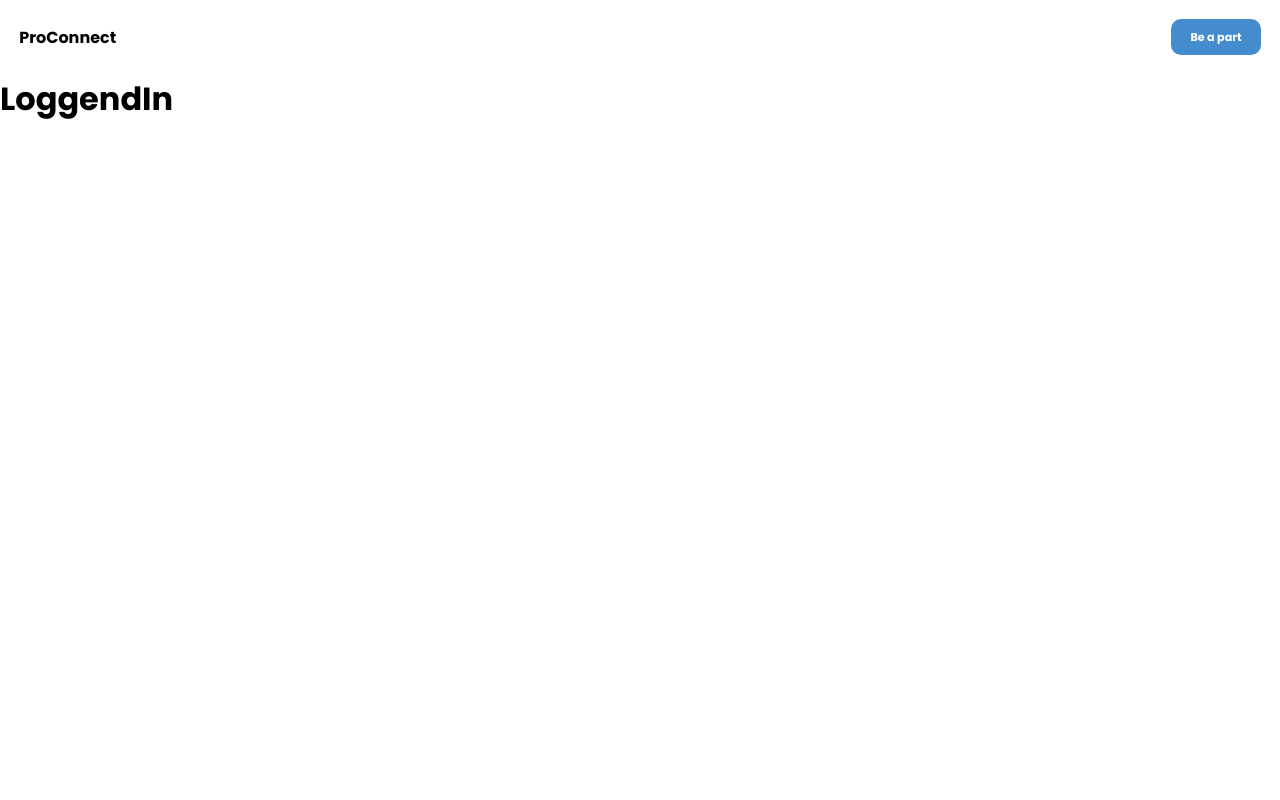
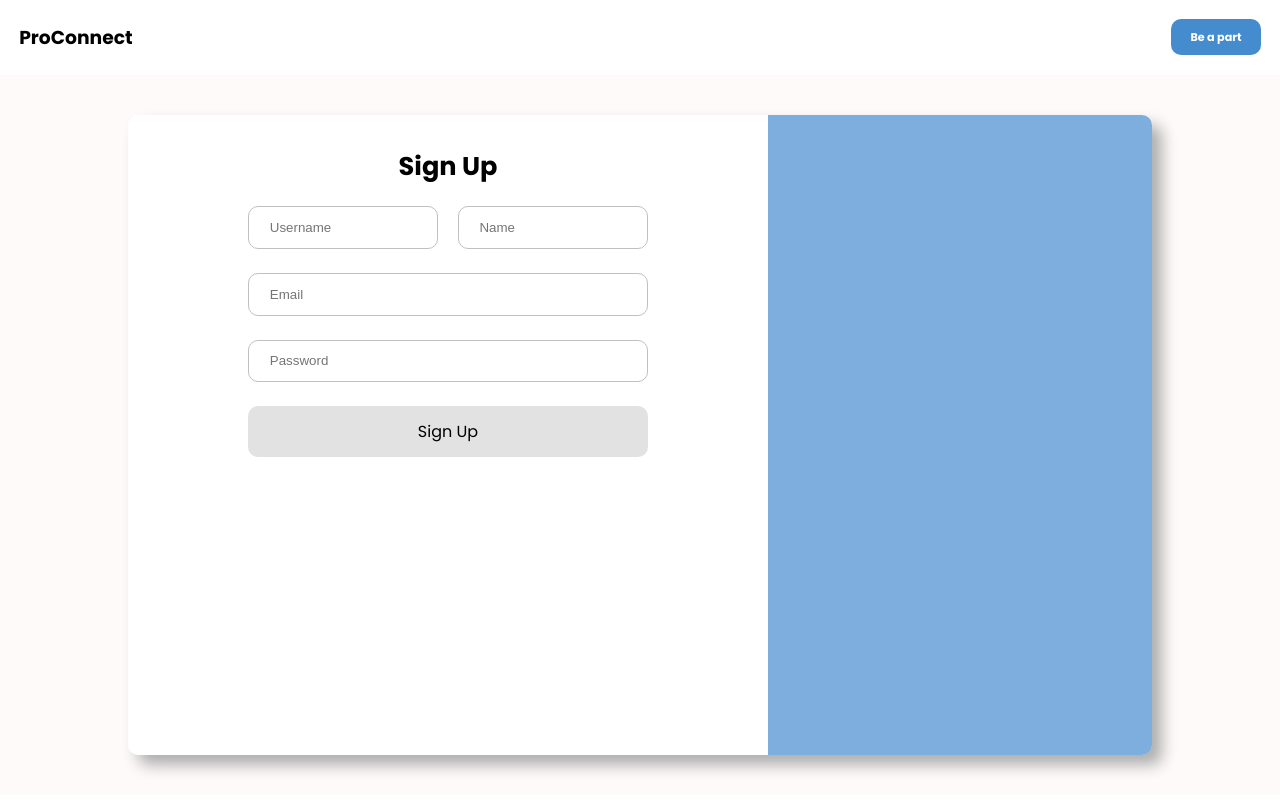
Before and after one commit to shankar-akashkore/ProConnect, a Next.js app in the folder frontend/: page /login in a window 1280 px wide. Built offline with nearby package versions, Linux system fonts and the light colour scheme; a web font is replaced by a local one.

Commit message:
Authentication Components UI

```diff
--- a/frontend/src/components/NavbarComponent/index.jsx
+++ b/frontend/src/components/NavbarComponent/index.jsx
@@ -9,9 +9,9 @@ export default function NavbarComponent() {
     <div className={styles.container}>
       <nav className={styles.navBar}>
 
-        <h4 onClick={() => {
+        <h3 onClick={() => {
           router.push('/')
-        }}>ProConnect</h4>
+        }} style={{cursor: "pointer"}}>ProConnect</h3>
 
         <div className="navBarOptionContainer">
 
--- a/frontend/src/components/NavbarComponent/styles.module.css
+++ b/frontend/src/components/NavbarComponent/styles.module.css
@@ -1,8 +1,3 @@
-/* .container{
-    padding: 1.2rem;
-} */
-
-
 .container {
     padding: 1.2rem;
   }
@@ -25,4 +20,5 @@
     color: white;
     font-size: 0.7rem;
     font-weight: bold;
+    cursor: pointer;
 }
--- a/frontend/src/pages/login/index.jsx
+++ b/frontend/src/pages/login/index.jsx
@@ -1,10 +1,55 @@
 import UserLayout from '@/layout/UserLayout';
-import React from 'react'
+import React, { useEffect, useState } from 'react'
+import { useRouter } from 'next/router';
+import { useSelector } from 'react-redux'
+import styles from "./style.module.css";
+
 
 function LoginComponent() {
+
+  const authState = useSelector((state) => state.auth);
+  const router = useRouter();
+  const [userLoginMethod, setUserLoginMethod] = useState(false);
+
+  useEffect(() => {
+    if(authState.loggedIn) {
+      router.push("/dashboard")
+    }
+  })
+
+
+
   return (
     <UserLayout>
-        <h1>LoggendIn</h1>
+        <div className={styles.container}>
+        <div className={styles.cardContainer}>
+
+          <div className={styles.cardContainer_left}>
+
+            <p className={styles.cardleft_heading}>{userLoginMethod ? "Sign In" : "Sign Up"}</p>
+
+            <div className={styles.inputContainer}>
+
+              <div className={styles.inputRow}>
+                <input className={styles.inputFeild} type='text' placeholder='Username' />
+                <input className={styles.inputFeild} type='text' placeholder='Name' />
+              </div>
+              <input className={styles.inputFeild} type='text' placeholder='Email' />
+              <input className={styles.inputFeild} type='password' placeholder='Password' />
+
+              <div className={styles.buttonWithOutline}>
+                <p>{userLoginMethod ? "Sign In" : "Sign Up"}</p>
+              </div>
+            </div>
+
+          </div>
+
+          <div className={styles.cardContainer_right}>
+
+          </div>
+
+        </div>
+        </div>
     </UserLayout>
   )
 }
--- a/frontend/src/pages/login/style.module.css
+++ b/frontend/src/pages/login/style.module.css
@@ -0,0 +1,70 @@
+.container {
+    display: flex;
+    justify-content: center;
+    height: 90svh;
+    align-items: center;
+    background-color: snow;
+}
+
+.cardContainer {
+    height: 80vh;
+    display: flex;
+    border-radius: 10px;
+    overflow: hidden;
+    width: 80vw;
+    background-color: white;
+    box-shadow: 10px 10px 15px rgba(173, 173, 173);
+}
+
+    .cardContainer_left {
+        flex: 0.6;
+        padding: 2rem;
+        text-align: center;
+    }
+
+      .cardleft_heading {
+        font-weight: bold;
+        font-size: 1.6rem;
+      }
+
+      .inputFeild {
+        padding-inline: 1.3rem;
+        padding-block: 0.8rem;
+        outline: none;
+        border-radius: 10px;
+        border: 1px solid silver;
+        width: 100%;
+      }
+
+      .inputContainer {
+        display: flex;
+        flex-direction: column;
+        justify-content: center;
+        align-items: center;
+        padding-top: 1.3rem;
+        max-width: 400px;
+        margin: 0 auto;
+        gap: 1.5rem;
+      }
+
+      .inputRow {
+        width: 100%;
+        display: flex;
+        gap: 1.2rem;
+      }
+
+      .buttonWithOutline {
+        padding: 0.8rem 1.3rem;
+        background-color: rgba(192, 192, 192, 0.455);
+        width: 100%;
+        border-radius: 10px;
+        cursor: pointer;
+      }
+
+    .cardContainer_right {
+        flex: 0.4;
+        background-color: rgba(69, 140, 206, 0.698);
+        display: flex;
+        justify-content: center;
+        align-items: center;
+    }
```
